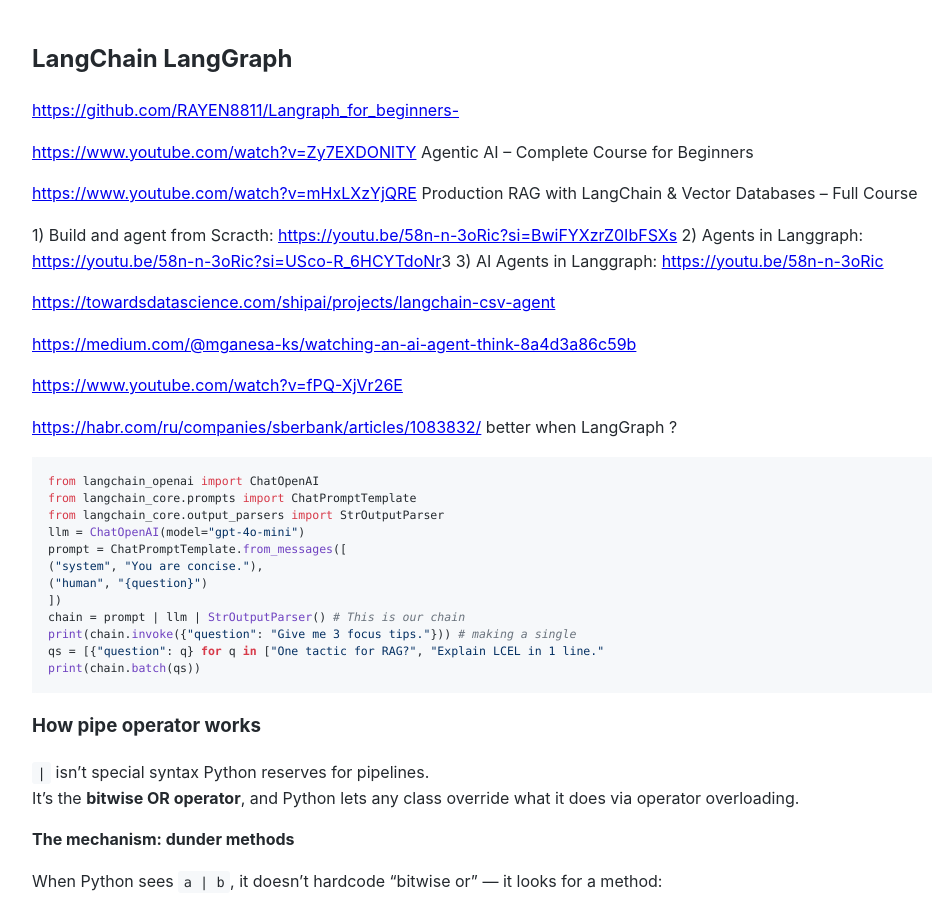
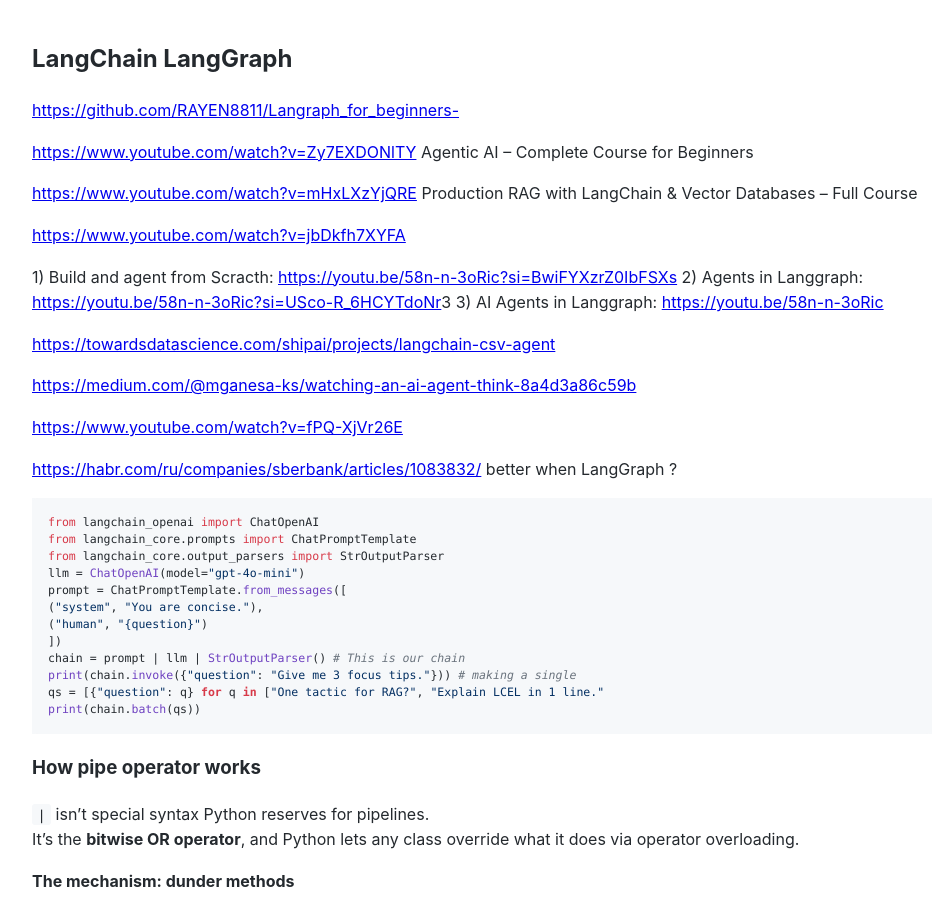
Before and after one commit to Michael-Lubinsky/michael-lubinsky.github.com, a Jekyll site: the page built from ml/langchain.md, in a window 1280 px wide and 900 px high. Shown: the whole window, without its empty margins (158-1106 px from the left). Built offline with Jekyll 4.4.1, drawn with Linux system fonts in a browser that asks for light colours; our own code applies the rules of GitHub Pages for plain Markdown files.

Commit message:
Update langchain.md

```diff
--- a/ml/langchain.md
+++ b/ml/langchain.md
@@ -7,6 +7,8 @@
 
 <https://www.youtube.com/watch?v=mHxLXzYjQRE>
 Production RAG with LangChain & Vector Databases – Full Course
+
+<https://www.youtube.com/watch?v=jbDkfh7XYFA>
 
   1) Build and agent from Scracth: <https://youtu.be/58n-n-3oRic?si=BwiFYXzrZ0IbFSXs>
   2) Agents in Langgraph: <https://youtu.be/58n-n-3oRic?si=USco-R_6HCYTdoNr>3
```
